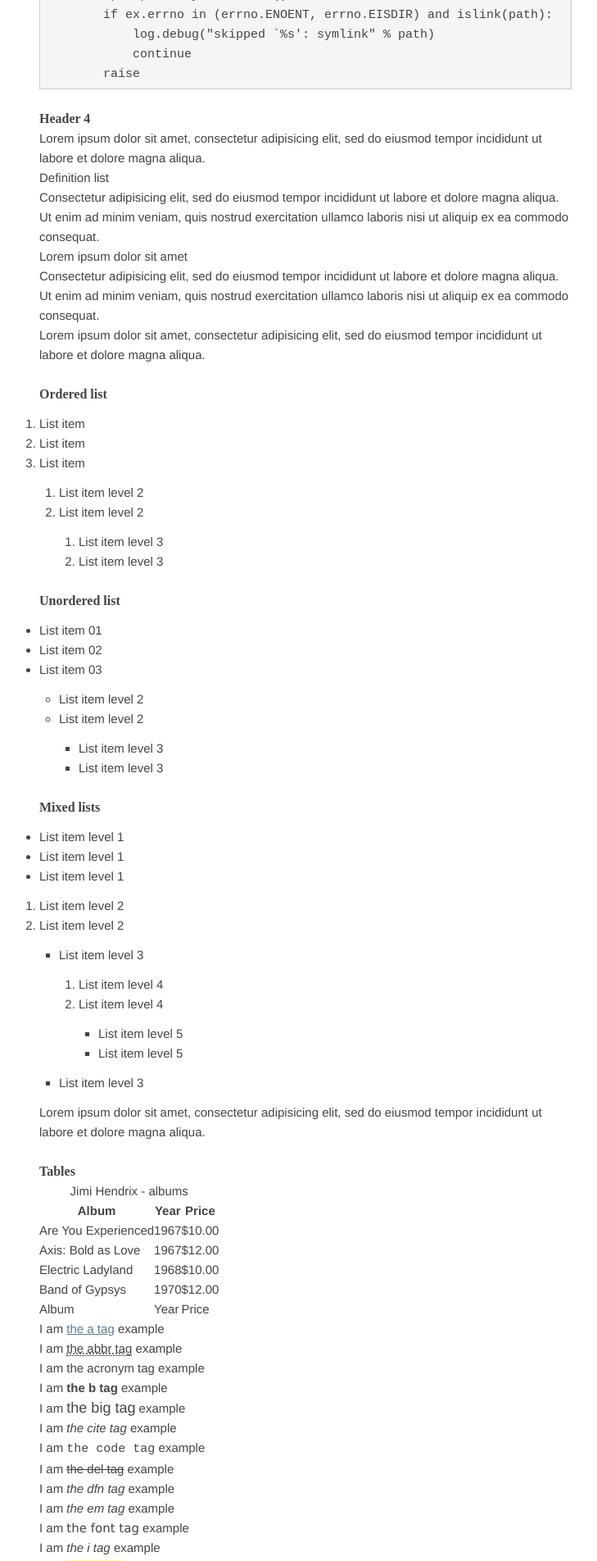
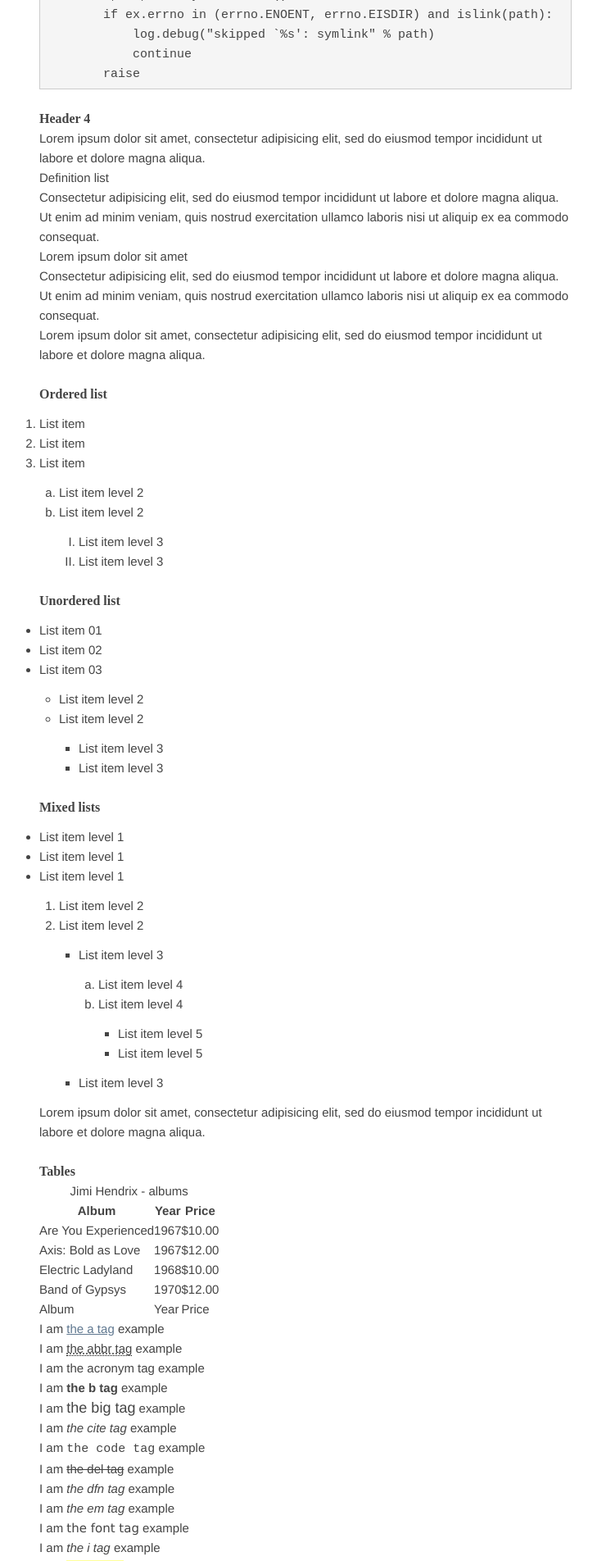
Before and after one commit to trentm/trentm.github.com, a Jekyll site: the page built from demo/demo.html, in a window 1280 px wide. Shown: the part 3675-5579 px from the top of the page at 82% size, without its empty margins (267-996 px from the left). Built offline with Jekyll 4.4.1, drawn with Linux system fonts in a browser that asks for light colours; some web fonts are replaced; Markdown is read by kramdown in place of the engine named in the settings.

Commit message:
improved 'ul' and 'ol' styling

```diff
--- a/css/style.css
+++ b/css/style.css
@@ -180,18 +180,17 @@ blockquote p.hangquotes, blockquote.hangquotes {
   text-indent: -0.5em;
 }
 
-ol {
+/* TODO: interesting bullets: one of the decorations I found */
+ol, ul {
   margin: 12px 0;
-  list-style-type: decimal;
 }
-ul {
-  margin: 12px 0;
-  /* TODO: interesting bullets: one of the decorations I found */
-}
-ol ol,
-ul ul {
+ol ol, ul ul, ul ol, ol ul {
   margin-left: 24px;
 }
+ol { list-style-type: decimal; }
+ol ol { list-style-type: lower-alpha; }
+ol ol ol { list-style-type: upper-roman; }
+ol ol ol ol { list-style-type: lower-roman; }
 
 pre {
   background-color: #f5f5f5;
```
